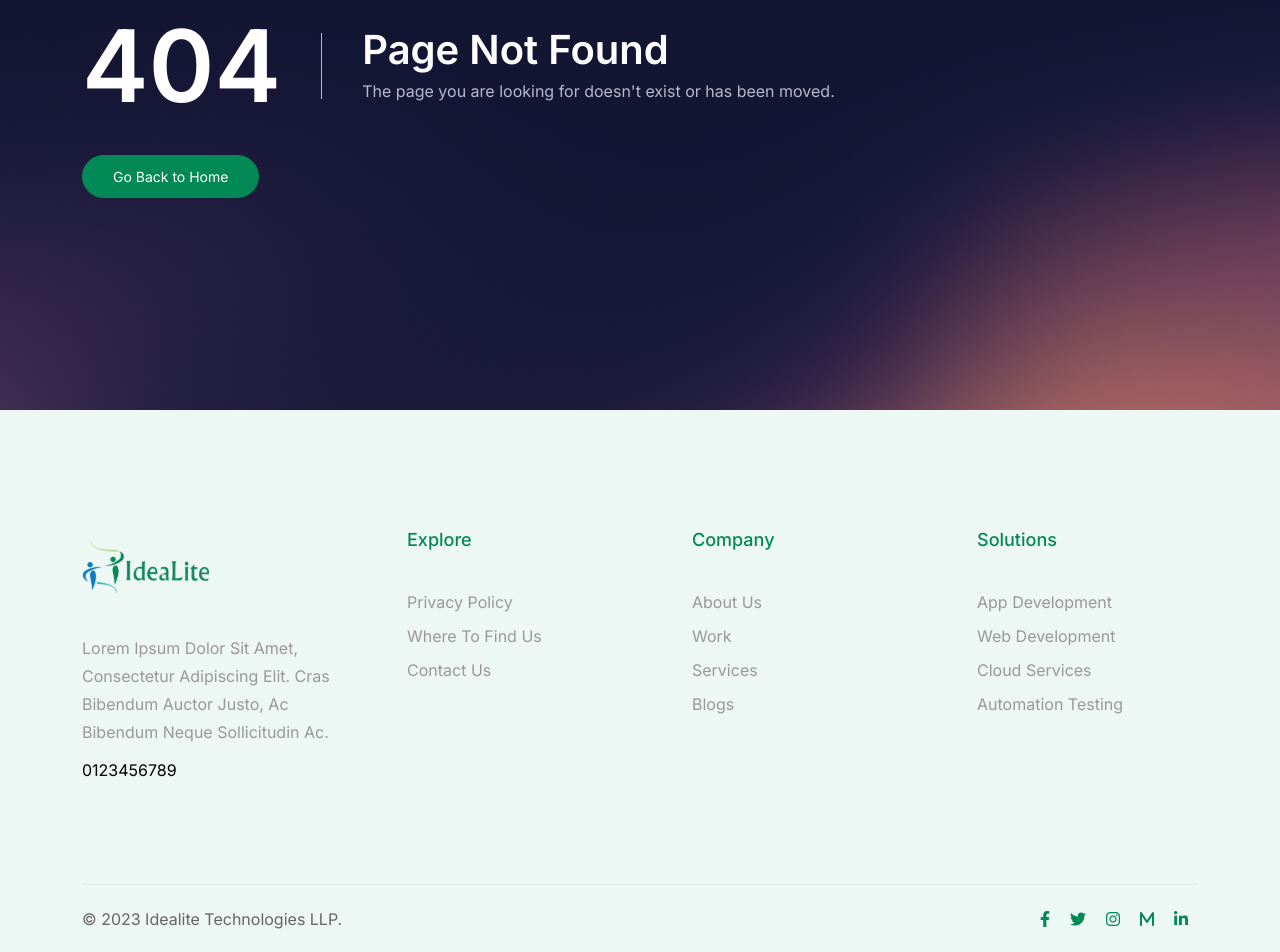
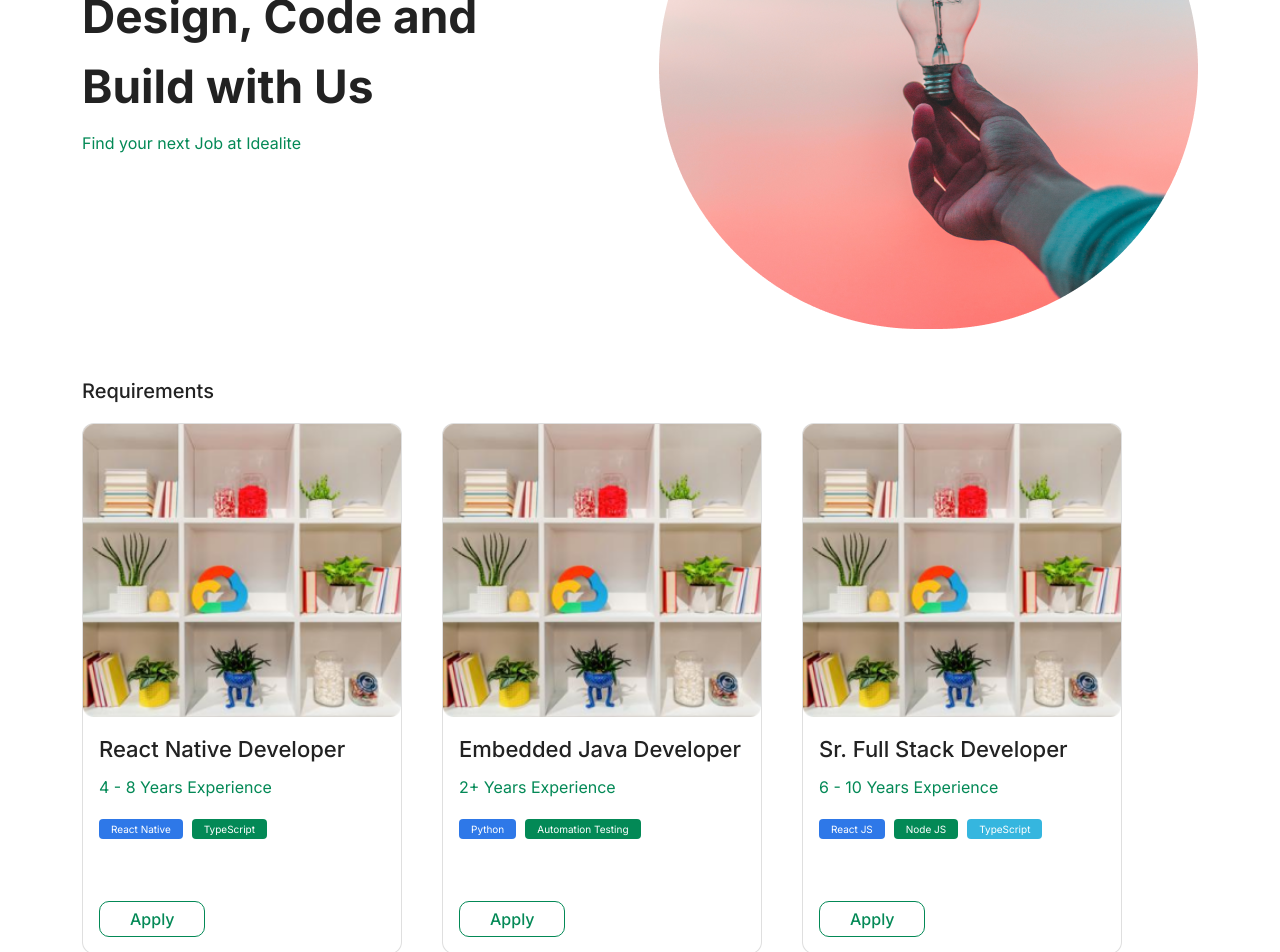
Before and after one commit to Mayurdubal/Company_Idealight, a Next.js app: page /careers in a window 1280 px wide. Before the commit this address had no page. Shown: the part 380-1332 px from the top of the page. Built offline with nearby package versions, Linux system fonts and the light colour scheme.

Commit message:
feat: careers page design

```diff
--- /dev/null
+++ b/pages/careers.jsx
@@ -0,0 +1,73 @@
+import Layout from "@/src/layout/Layout";
+
+const jobs = [
+  {
+    id: 1,
+    title: "React Native Developer",
+    experience: "4 - 8 Years Experience",
+    skills: ["React Native", "TypeScript"],
+    img: "assets/img/job-post.png   ",
+  },
+  {
+    id: 2,
+    title: "Embedded Java Developer",
+    experience: "2+ Years Experience",
+    skills: ["Python", "Automation Testing"],
+    img: "assets/img/job-post.png",
+  },
+  {
+    id: 3,
+    title: "Sr. Full Stack Developer",
+    experience: "6 - 10 Years Experience",
+    skills: ["React JS", "Node JS", "TypeScript"],
+    img: "assets/img/job-post.png",
+  },
+];
+
+const badges = ["badge-primary", "badge-success", "badge-info", "badge-danger"];
+
+const Careers = ({ hideLayout = false }) => {
+  return (
+    <Layout noHeaderBg pageName={"careers"} layout={hideLayout}>
+      <section className="careers">
+        <div className="container">
+          <div className="row flex align-items-center mt-5">
+            <div className="col-xs-12 col-md-5">
+              <h3 className="careers-banner">Design, Code and Build with Us</h3>
+              <p className="txt-green">Find your next Job at Idealite</p>
+            </div>
+            <div className="col-xs-12 col-md-7 text-right">
+              <img src="assets/img/careers.png" className="img-fluid" alt="careers" />
+            </div>
+          </div>
+
+          <div className="row mt-5 mb-5">
+            <h4>Requirements</h4>
+            <div className="d-flex flex-wrap gap-30 pt-10">
+              {jobs.map((job) => (
+                <div className="card job-card" key={job.id}>
+                  <img className="card-img-top img-fluid" src={job.img} alt={job.title} />
+                  <div className="card-body">
+                    <h5 className="card-title">{job.title}</h5>
+                    <p className="card-text txt-green">{job.experience}</p>
+                    <p className="job-badge">
+                      {job.skills.map((skill, i) => (
+                        <>
+                          <span className={`badge ${badges[i]}`}>{skill}</span> &nbsp;
+                        </>
+                      ))}
+                    </p>
+                    <a href="/#" className="btn btn-primary job-btn">
+                      Apply
+                    </a>
+                  </div>
+                </div>
+              ))}
+            </div>
+          </div>
+        </div>
+      </section>
+    </Layout>
+  );
+};
+export default Careers;
--- a/pages/index.jsx
+++ b/pages/index.jsx
@@ -2,6 +2,7 @@ import Layout from '@/src/layout/Layout';
 import About from './about';
 import Services from './services';
 import PortfolioGrid from './portfolio';
+import Careers from './careers';
 
 const Index = () => {
   return (
@@ -36,6 +37,7 @@ const Index = () => {
       <About hideLayout={true} />
       <Services hideLayout={true} />
       <PortfolioGrid hideLayout={true} />
+      <Careers hideLayout={true} />
     </Layout>
   );
 };
--- a/public/assets/css/style.css
+++ b/public/assets/css/style.css
@@ -71,11 +71,11 @@
 -----------------------------------------------------------------------------------*/
 /* 1. General Style */
 
-@import url('https://fonts.googleapis.com/css2?family=Inter:wght@200;300;400;500;600;700;800;900&display=swap');
+@import url("https://fonts.googleapis.com/css2?family=Inter:wght@200;300;400;500;600;700;800;900&display=swap");
 
 body {
   overflow-x: hidden !important;
-  font-family: 'Inter';
+  font-family: "Inter";
 }
 p {
   font-size: 16px;
@@ -220,7 +220,7 @@ header .logo img {
   position: relative;
 }
 .menu > li .sub-menu li:not(:last-child):before {
-  content: '';
+  content: "";
   background-color: #6669;
   bottom: 0%;
   width: 80%;
@@ -286,7 +286,7 @@ header {
 }
 .hero-section-one .heading-boder span:before {
   position: absolute;
-  content: '';
+  content: "";
   background-image: url(../img/text-line-w.png);
 }
 /* 4. small-services */
@@ -402,7 +402,7 @@ img.dots {
 .project:before {
   width: 100%;
   position: absolute;
-  content: '';
+  content: "";
   height: 64%;
   background-color: #f3f8fb;
   top: 0;
@@ -440,7 +440,7 @@ img.dots {
 }
 .swiper-button-prev:before {
   position: absolute;
-  content: '';
+  content: "";
   height: 30px;
   width: 30px;
   background-color: #ededed;
@@ -449,7 +449,7 @@ img.dots {
 }
 .swiper-button-next:before {
   position: absolute;
-  content: '';
+  content: "";
   height: 30px;
   width: 30px;
   background-color: #ededed;
@@ -595,7 +595,7 @@ span.swiper-pagination-bullet.swiper-pagination-bullet-active {
 }
 .links ul li a:before {
   position: absolute;
-  content: '';
+  content: "";
   width: 0%;
   height: 2px;
   background-color: #038956;
@@ -729,7 +729,7 @@ span.swiper-pagination-bullet.swiper-pagination-bullet-active {
 }
 .heading-boder span:before {
   position: absolute;
-  content: '';
+  content: "";
   background-image: url(../img/text-line.png);
 }
 .heading-boder p {
@@ -740,7 +740,7 @@ span.swiper-pagination-bullet.swiper-pagination-bullet-active {
 }
 .heading-boder span:before {
   position: absolute;
-  content: '';
+  content: "";
   background-image: url(../img/text-line.png);
   height: 19%;
   background-repeat: no-repeat;
@@ -1101,7 +1101,7 @@ form.touch .btugap {
 }
 .sercives:before {
   position: absolute;
-  content: '';
+  content: "";
   width: 100%;
   height: 716px;
   background-color: #f3f8fb;
@@ -1226,7 +1226,7 @@ form.touch .btugap {
 }
 .case-studies-two figure:before {
   position: absolute;
-  content: '';
+  content: "";
   width: 0%;
   height: 0%;
   opacity: 0;
@@ -1274,7 +1274,7 @@ form.touch .btugap {
 }
 .team-section:before {
   position: absolute;
-  content: '';
+  content: "";
   width: 100%;
   height: 652px;
   background-color: #f2edf5;
@@ -1528,7 +1528,7 @@ section.why-choose-us .heading-boder h2 {
 }
 .choose-us-img figure:before {
   position: absolute;
-  content: '';
+  content: "";
   width: 0%;
   height: 0%;
   opacity: 0;
@@ -1635,7 +1635,7 @@ section.why-choose-us .heading-boder h2 {
   width: 100%;
 }
 .case-studies-project a:before {
-  content: '';
+  content: "";
   position: absolute;
   width: 0%;
   height: 1px;
@@ -1715,7 +1715,7 @@ section.why-choose-us .heading-boder h2 {
 }
 .satisfied-clients:before {
   position: absolute;
-  content: '';
+  content: "";
   z-index: -1;
   width: 100%;
   background-color: #f3f8fb;
@@ -2040,7 +2040,7 @@ ul.sidebar .brandicon {
 }
 .accordion-item .icon:before,
 .accordion-item .icon:after {
-  content: '';
+  content: "";
   width: 12px;
   height: 3px;
   background: black;
@@ -2454,7 +2454,7 @@ header .search {
   transform: translate(-100%, -50%);
 }
 header .search:before {
-  content: '';
+  content: "";
   position: absolute;
   width: 10px;
   height: 1px;
@@ -2474,7 +2474,7 @@ header .close {
   transition-delay: 0.2s;
 }
 header .close:before {
-  content: '';
+  content: "";
   position: absolute;
   width: 27px;
   height: 4px;
@@ -2488,7 +2488,7 @@ header .close:before {
   transition: 0.2s ease-in-out;
 }
 header .close:after {
-  content: '';
+  content: "";
   position: absolute;
   width: 27px;
   height: 4px;
@@ -2630,7 +2630,7 @@ i#nav-icon4 {
   transition: 0.25s ease-in-out;
 }
 .mobile-nav > ul > li.menu-item-has-children:before {
-  content: '';
+  content: "";
   background-image: url(../img/down-arrow.svg);
   background-repeat: no-repeat;
   position: absolute;
@@ -2704,7 +2704,7 @@ i#nav-icon4 {
   width: auto;
 }
 .mobile-nav > ul > li.menu-item-has-children.active > ul.sub-menu li:before {
-  content: '';
+  content: "";
   width: 6px;
   height: 6px;
   position: absolute;
@@ -2733,7 +2733,7 @@ i#nav-icon4 {
   position: relative;
 }
 .mobile-nav .donation a.cart:before {
-  content: '1';
+  content: "1";
   color: white;
   width: 25px;
   height: 25px;
@@ -2765,10 +2765,10 @@ li.menu-item-has-children.active {
   background-color: transparent;
 }
 .mobile-nav a#res-cross:before {
-  content: '';
+  content: "";
   width: 35px;
   height: 35px;
-  background-image: url('../img/remove.svg');
+  background-image: url("../img/remove.svg");
   background-repeat: no-repeat;
   position: absolute;
   top: 15px;
@@ -2799,7 +2799,7 @@ li.menu-item-has-children.active {
   z-index: 1000;
 }
 #button::after {
-  content: '\f077';
+  content: "\f077";
   font-family: FontAwesome;
   font-weight: normal;
   font-style: normal;
@@ -2916,6 +2916,50 @@ header.two .menu a,
   transition: 0.3s ease-in-out;
 }
 
+.careers-banner {
+  font-size: 46px;
+  font-style: normal;
+  font-weight: 700;
+  line-height: 70px;
+}
+
+.job-card {
+  max-width: 20rem;
+  border-radius: 12px;
+  flex-grow: 1;
+}
+
+.badge {
+  font-size: 10px;
+  font-style: normal;
+  font-weight: 400;
+  padding: 5px 12px;
+}
+
+.badge-primary {
+  background-color: #2e78e8;
+  color: #fff;
+}
+
+.badge-success {
+  background-color: #038956;
+  color: #fff;
+}
+
+.badge-info {
+  background-color: #35b6df;
+  color: #fff;
+}
+
+.badge-danger {
+  background-color: #b335df;
+  color: #fff;
+}
+
+.text-right {
+  text-align: right;
+}
+
 .pr-30 {
   padding-right: 30px;
 }
@@ -2947,3 +2991,20 @@ header.two .menu a,
 .pt-10 {
   padding-top: 10px;
 }
+
+.job-badge {
+  padding-top: 12px;
+  padding-bottom: 60px;
+}
+
+.job-btn {
+  border-radius: 10px;
+  border: 1px solid #038956;
+  background: #fff;
+  color: #038956;
+  font-size: 16px;
+  font-style: normal;
+  font-weight: 500;
+  line-height: normal;
+  padding: 7px 30px;
+}
```
Also changed, not shown: public/assets/img/careers.png (added), public/assets/img/job-post.png (added).
